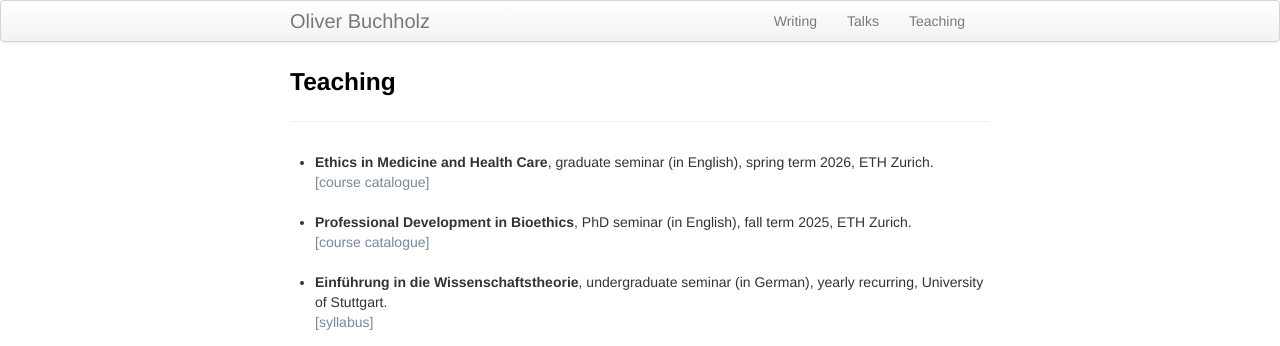
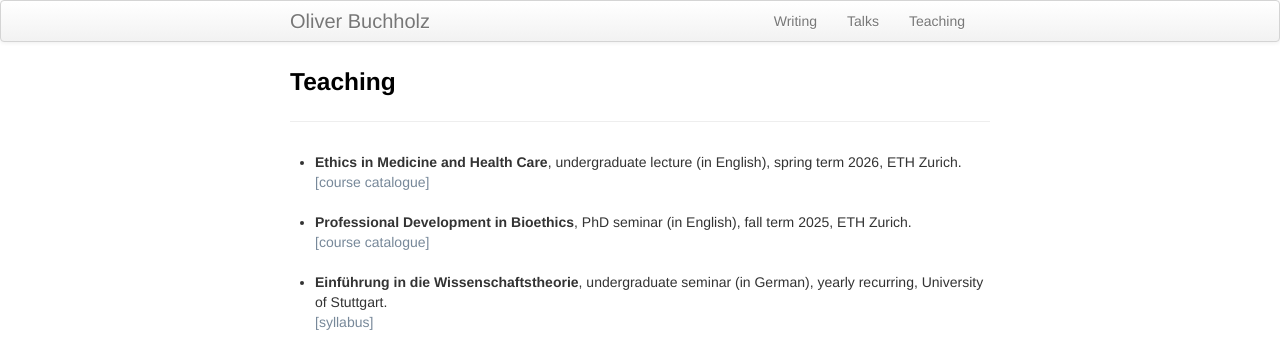
Before and after one commit to oliverbuchholz/oliverbuchholz.github.io, a Jekyll site: the page built from pages/teaching.md, in a window 1280 px wide. Shown: the top 346 px of the page. Built offline with Jekyll 4.4.1, drawn with Linux system fonts in a browser that asks for light colours.

Commit message:
Update teaching.md

```diff
--- a/pages/teaching.md
+++ b/pages/teaching.md
@@ -6,7 +6,7 @@ description: Oliver Buchholz | Teaching
 
 <ul>
 <li>
-<b>Ethics in Medicine and Health Care</b>, graduate seminar (in English), spring term 2026, ETH Zurich.<br><a href= "https://www.vvz.ethz.ch/Vorlesungsverzeichnis/lerneinheit.view?lerneinheitId=197578&semkez=2026S&ansicht=LEHRVERANSTALTUNGEN&lang=en" target= "_blank">[course catalogue]</a><br><br>
+<b>Ethics in Medicine and Health Care</b>, undergraduate lecture (in English), spring term 2026, ETH Zurich.<br><a href= "https://www.vvz.ethz.ch/Vorlesungsverzeichnis/lerneinheit.view?lerneinheitId=197578&semkez=2026S&ansicht=LEHRVERANSTALTUNGEN&lang=en" target= "_blank">[course catalogue]</a><br><br>
 </li>
 
 <li>
```
